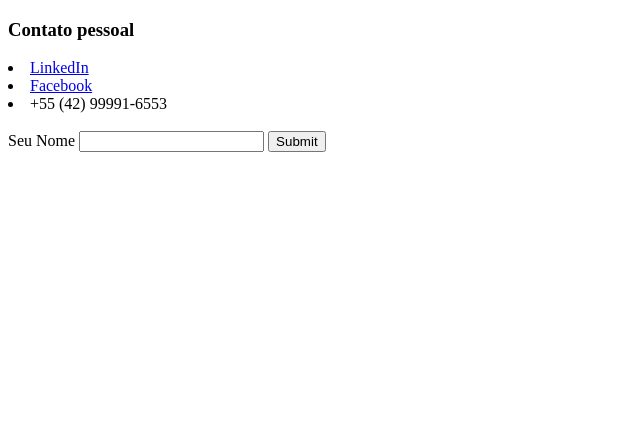
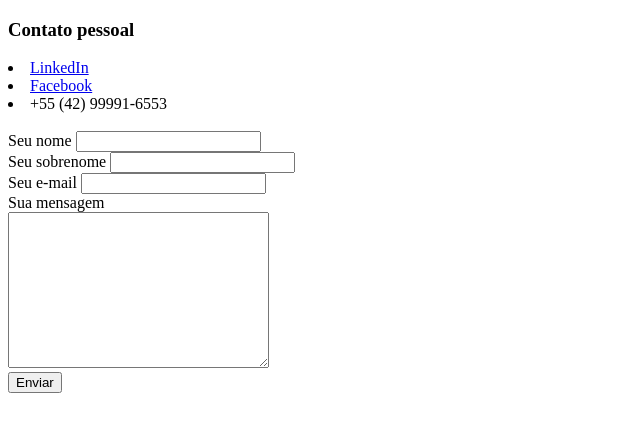
Before and after one commit to matheuss2022/cv, a plain HTML site: page Contactme.html in a window 1280 px wide. Shown: the whole page, without its empty margins (0-640 px from the left). Drawn offline with Linux system fonts and the light colour scheme.

Commit message:
Atualização

```diff
--- a/Contactme.html
+++ b/Contactme.html
@@ -12,11 +12,16 @@
   <li><a href="https://web.facebook.com/matheus.carrer">Facebook</a></li>
   <li>+55 (42) 99991-6553</li>
   <br>
-  <form class="" action="index.html" method="post">
-    <label>Seu Nome</label>
-    <input type="text" name="" value="">
-    <input type="submit" name="" value="Submit">
-
+  <form action="mailto:matheusscarrer@gmail.com" method="post" enctype="text/plain">
+    <label>Seu nome</label>
+    <input type="text" name="Seu nome" value=""><br>
+    <label>Seu sobrenome</label>
+    <input type="text" name="Seu sobrenome" value=""><br>
+    <label>Seu e-mail</label>
+    <input type="email" name="Seu e-mail" value=""><br>
+    <label>Sua mensagem</label><br>
+    <textarea name="Sua mensagem" rows="10" cols="30"></textarea><br>
+    <input type="submit" name="" value="Enviar">
   </form>
 
 </body>
```
